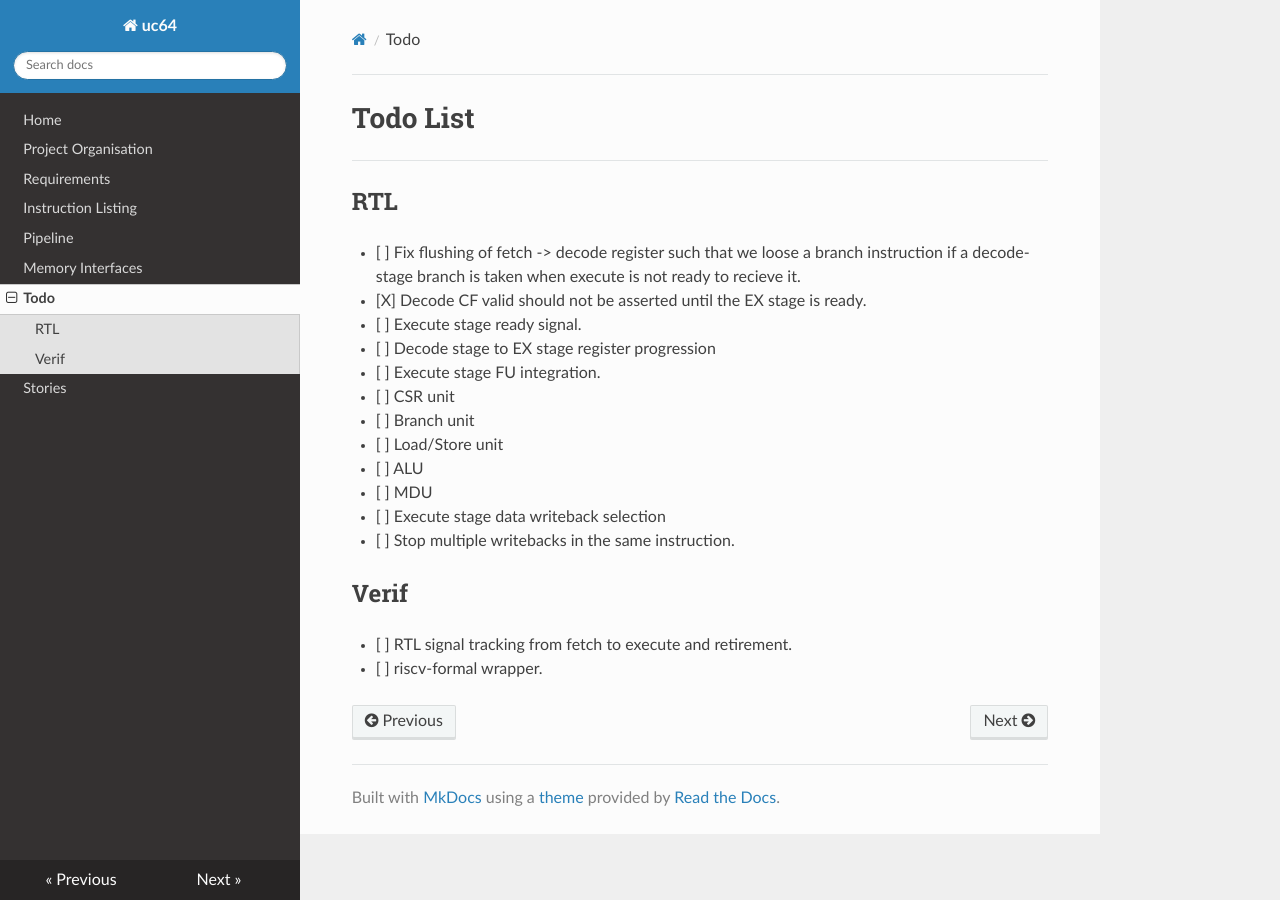
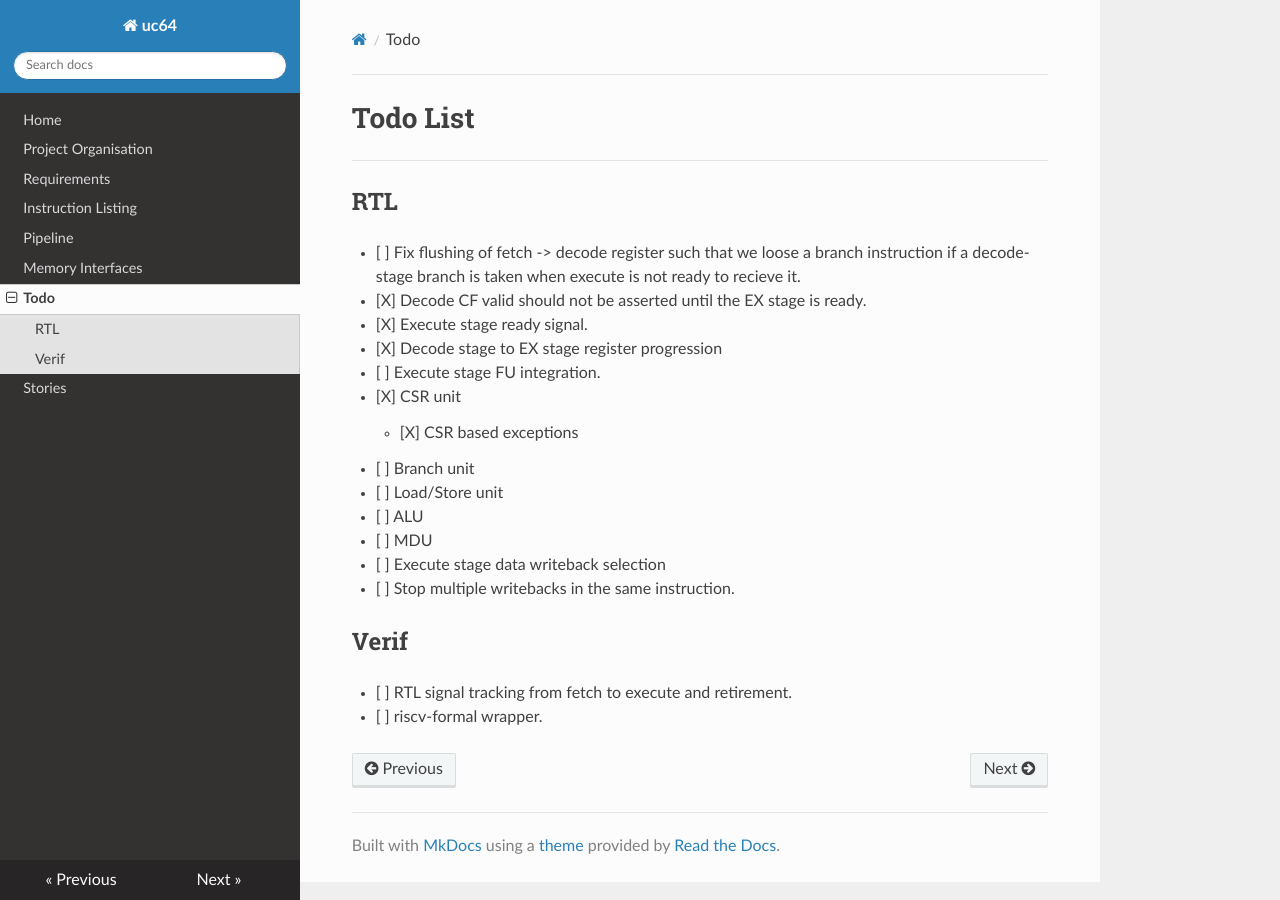
Before and after one commit to ben-marshall/croyde-riscv, an MkDocs documentation site: the page built from docs/todo.md, in a window 1280 px wide. Built offline with MkDocs 1.6.1, drawn with Linux system fonts in a browser that asks for light colours; nearby versions of some CDN libraries.

Commit message:
Implement EX stage exception raising
 On branch master
 Changes to be committed:
	modified:   docs/todo.md
	modified:   rtl/core/core_pipe_exec.v

```diff
--- a/docs/todo.md
+++ b/docs/todo.md
@@ -12,13 +12,15 @@
   - [X] Decode CF valid should not be asserted until the EX stage is
         ready.
 
-- [ ] Execute stage ready signal.
+- [X] Execute stage ready signal.
 
-  - [ ] Decode stage to EX stage register progression
+  - [X] Decode stage to EX stage register progression
 
 - [ ] Execute stage FU integration.
 
-  - [ ] CSR unit
+  - [X] CSR unit
+
+    - [X] CSR based exceptions
 
   - [ ] Branch unit
 
```
Also changed, not shown: 1 other file.
